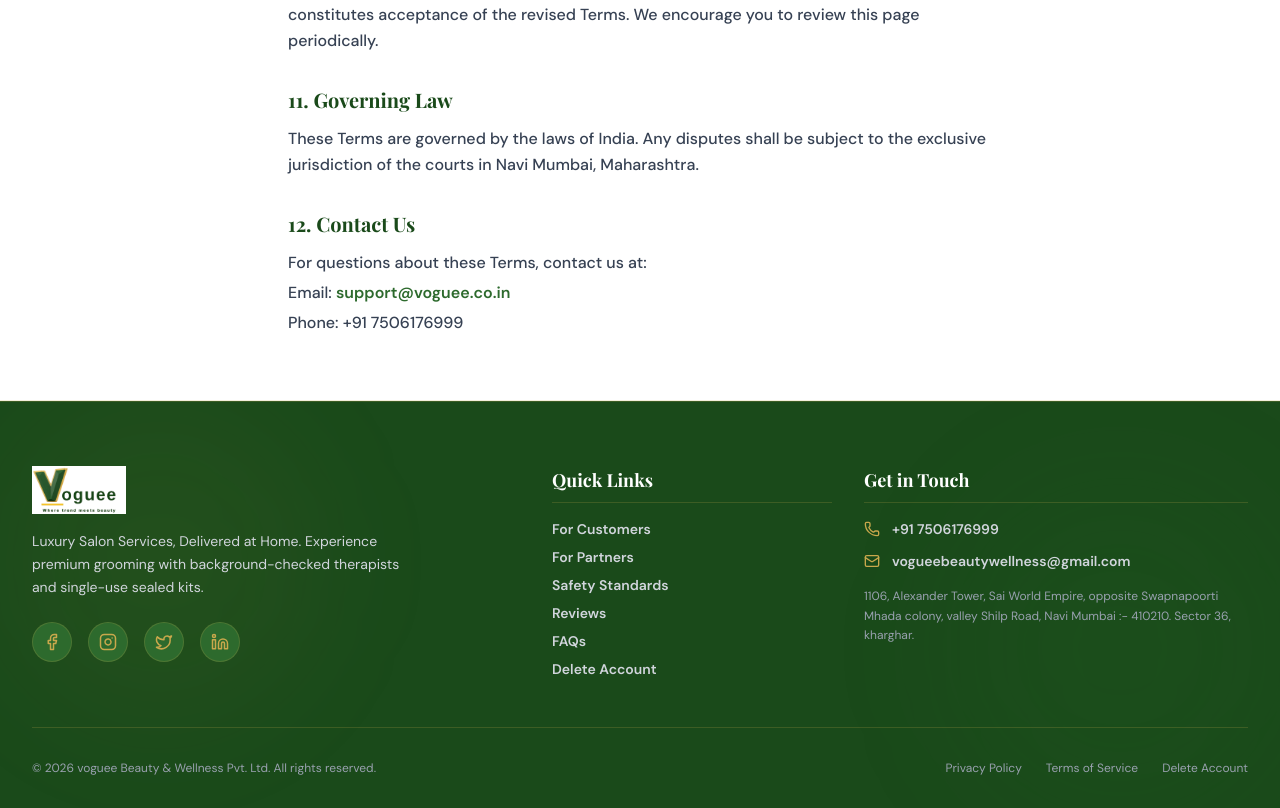
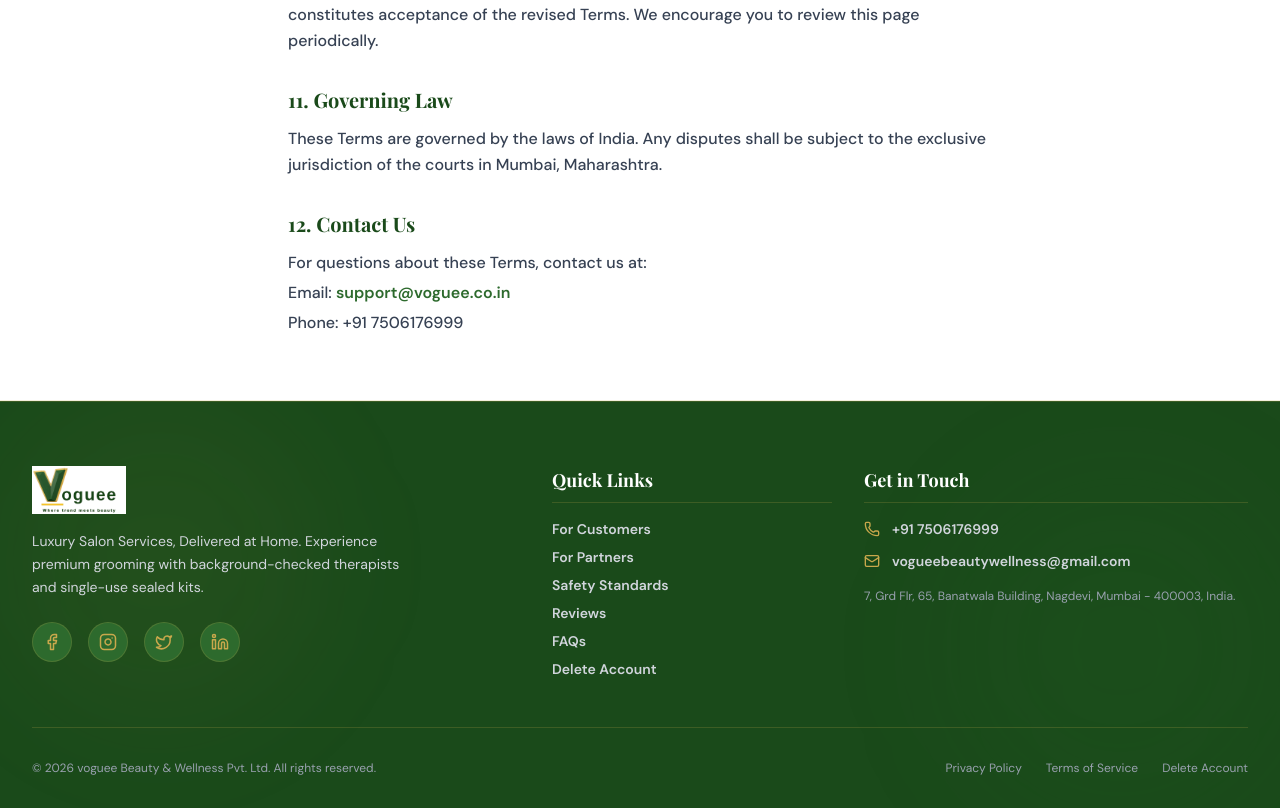
Before and after one commit to vogueebeautywellness-arch/Voggee_co_in, a React (Vite) app: page /terms in a window 1280 px wide. Shown: the part 2280-3088 px from the top of the page. Built offline with nearby package versions, Linux system fonts and the light colour scheme; a web font is replaced by a local one.

Commit message:
Added new address

```diff
--- a/src/components/Footer.jsx
+++ b/src/components/Footer.jsx
@@ -91,7 +91,7 @@
                 <a href="mailto:[EMAIL_ADDRESS]" className="hover:text-[#c9a84c] transition-colors">vogueebeautywellness@gmail.com</a>
               </li>
               <li className="text-xs text-gray-400 font-normal leading-relaxed pt-1">
-                1106, Alexander Tower, Sai World Empire, opposite Swapnapoorti Mhada colony, valley Shilp Road, Navi Mumbai :- 410210. Sector 36, kharghar.
+                7, Grd Flr, 65, Banatwala Building, Nagdevi, Mumbai - 400003, India.
               </li>
             </ul>
           </div>
--- a/src/pages/PrivacyPolicyPage.jsx
+++ b/src/pages/PrivacyPolicyPage.jsx
@@ -127,7 +127,7 @@
               {section.contact && (
                 <div className="text-gray-700 font-medium leading-relaxed space-y-1">
                   <p><strong>voguee Beauty & Wellness Pvt. Ltd.</strong></p>
-                  <p>1106, Alexander Tower, Sai World Empire, opposite Swapnapoorti Mhada colony, valley Shilp Road, Navi Mumbai – 410210, Sector 36, Kharghar.</p>
+                  <p>7, Grd Flr, 65, Banatwala Building, Nagdevi, Mumbai - 400003, India.</p>
                   <p>
                     Email:{' '}
                     <a href="mailto:support@voguee.co.in" className="text-[#2d6a2d] hover:text-[#c9a84c] font-semibold transition-colors">
--- a/src/pages/TermsPage.jsx
+++ b/src/pages/TermsPage.jsx
@@ -72,7 +72,7 @@
   },
   {
     title: '11. Governing Law',
-    content: 'These Terms are governed by the laws of India. Any disputes shall be subject to the exclusive jurisdiction of the courts in Navi Mumbai, Maharashtra.',
+    content: 'These Terms are governed by the laws of India. Any disputes shall be subject to the exclusive jurisdiction of the courts in Mumbai, Maharashtra.',
   },
   {
     title: '12. Contact Us',
```
